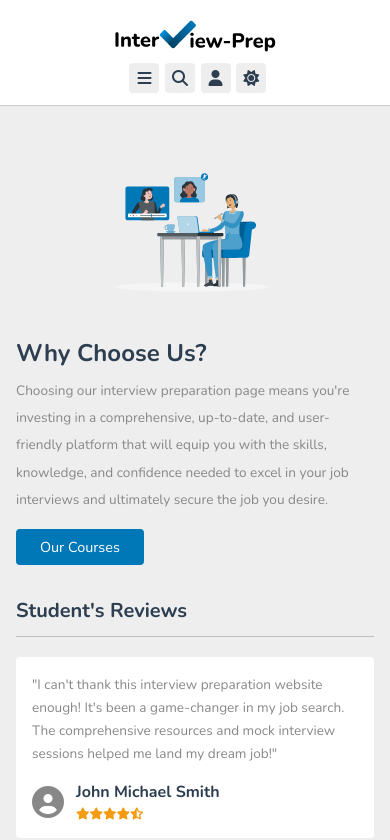
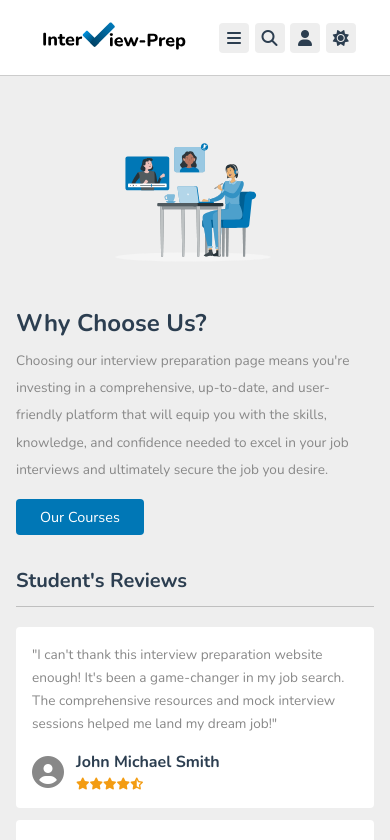
Before and after one commit to nescensanecati/interview-prep, a React (Create React App) app: page /about in a window 390 px wide. Shown: the top 840 px of the page. Built offline with nearby package versions, Linux system fonts and the light colour scheme.

Commit message:
more styling

```diff
--- a/src/App.scss
+++ b/src/App.scss
@@ -1335,17 +1335,18 @@ section {
 
   .header .flex {
     display: flex;
-    flex-direction: column;
+    flex-direction: row;
     align-items: center;
     justify-content: center;
     position: relative;
     padding: 1.5rem 2rem;
   }
 
+  .header .flex a {
+    width: 50%;
+  }
   .header .flex .logo {
-    font-size: 2.5rem;
-    color: var(--black);
-    margin: 1rem;
+    width: 80%;
   }
 
   .header .flex .icons div {
@@ -1361,14 +1362,23 @@ section {
     margin-left: 0.7rem;
   }
 
-
+  .btn{
+    margin: auto;
+    margin-top: 1rem;
+    margin-bottom: 1rem;
+  }
   .flex-btn {
-    gap: 0;
-    flex-flow: column;
+    flex-flow: row;
   }
 
   .home-grid .box-container {
-    grid-template-columns: 1fr;
+    display: flex;
+    flex-direction: column;
+  }
+
+
+  .home-grid .box-container .box {
+    width: 100%;
   }
 
   .about .row .image img {
--- a/src/components/Functions/Functions.js
+++ b/src/components/Functions/Functions.js
@@ -59,7 +59,7 @@ function Functions() {
             profile.classList.remove('active');
             search.classList.remove('active');
 
-            if (window.innerWidth < 1200) {
+            if (window.innerWidth < 1280) {
                 sideBar.classList.remove('active');
                 body.classList.remove('active');
             }
```
